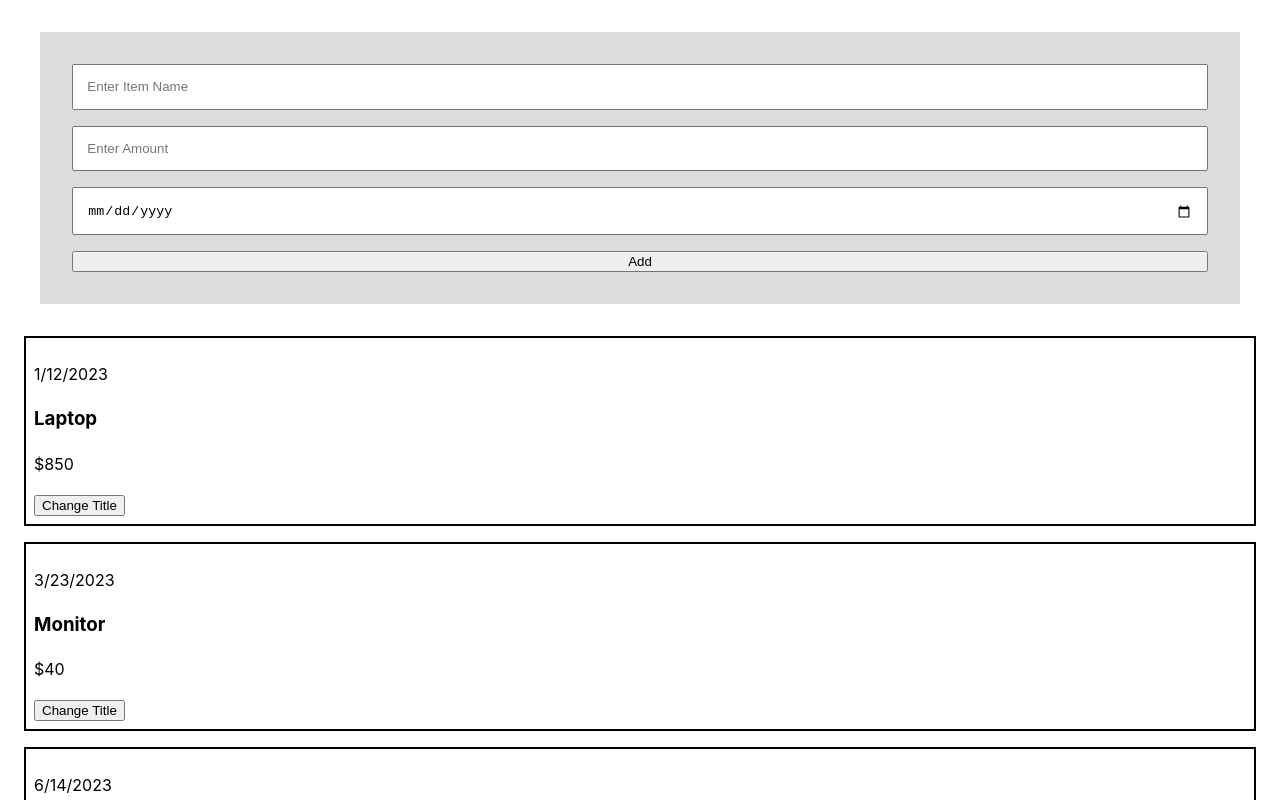
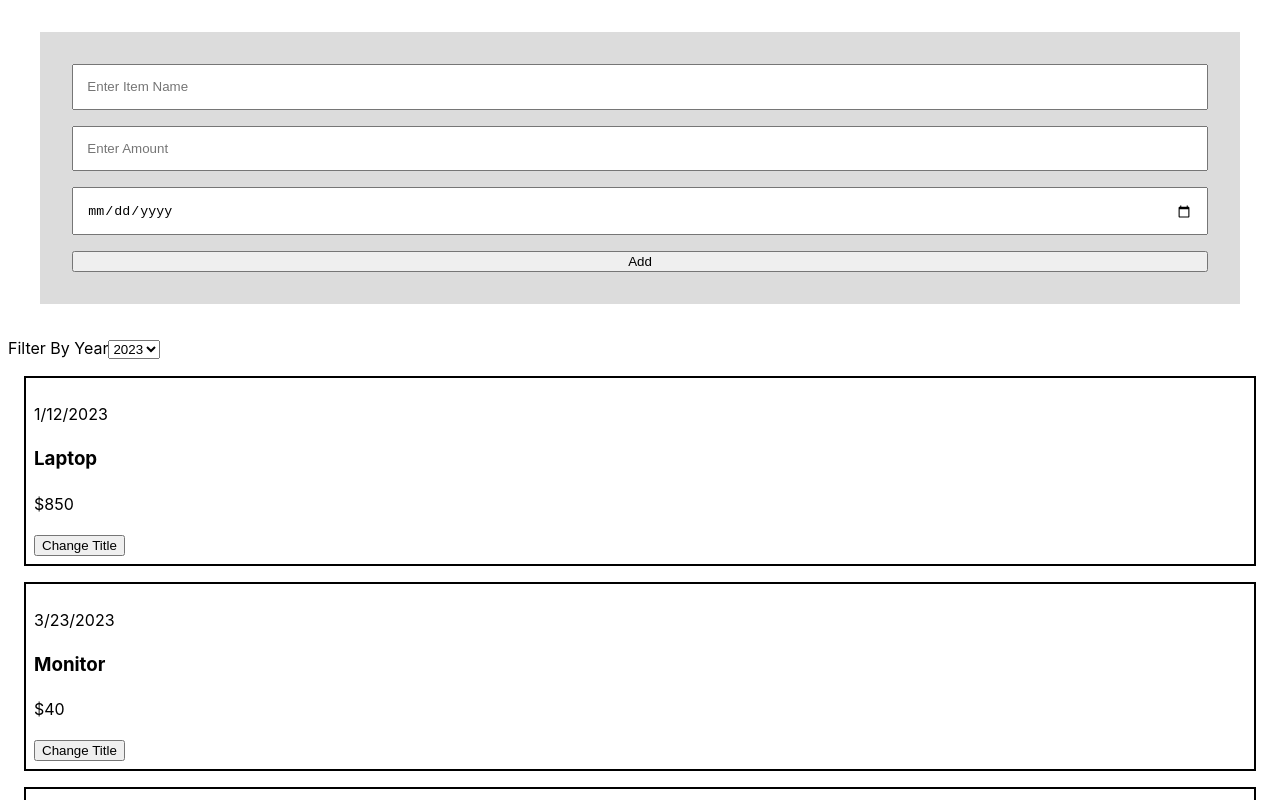
Before and after one commit to shahbaz4783/moneySavvy, a React (Vite) app: page / in a window 1280 px wide. Shown: the top 800 px of the page. Built offline with nearby package versions, Linux system fonts and the light colour scheme.

Commit message:
item filter componont

```diff
--- a/src/components/Container.jsx
+++ b/src/components/Container.jsx
@@ -1,10 +1,14 @@
 import { Card } from './Card';
+import { ItemFilter } from './ItemFilter';
 
 export const Container = ({ data }) => {
 	return (
 		<>
+			<ItemFilter />
+
 			{data.map((item) => (
 				<Card
+					key={item.id}
 					date={item.date.toLocaleDateString()}
 					item={item.name}
 					price={item.price}
--- /dev/null
+++ b/src/components/ItemFilter.jsx
@@ -0,0 +1,18 @@
+export const ItemFilter = () => {
+    const filterHandler = (e) => {
+        console.log(e.target.value);
+    }
+  return (
+    <div>
+        <label>Filter By Year</label>
+        <select onChange={filterHandler}>
+            <option value={'2023'}>2023</option>
+            <option value={'2022'}>2022</option>
+            <option value={'2021'}>2021</option>
+            <option value={'2020'}>2020</option>
+            <option value={'2019'}>2019</option>
+
+        </select>
+    </div>
+  )
+}
```
